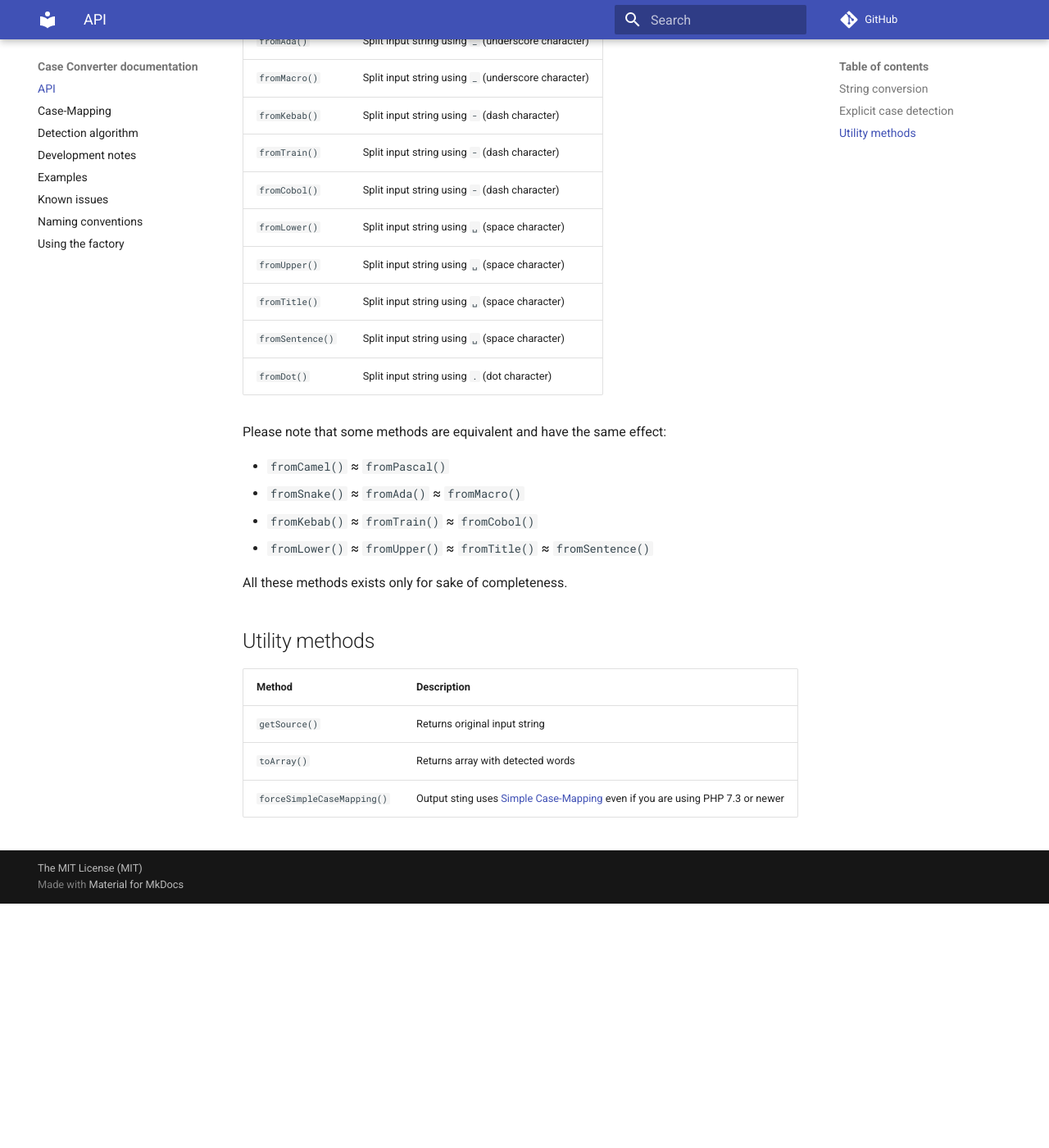
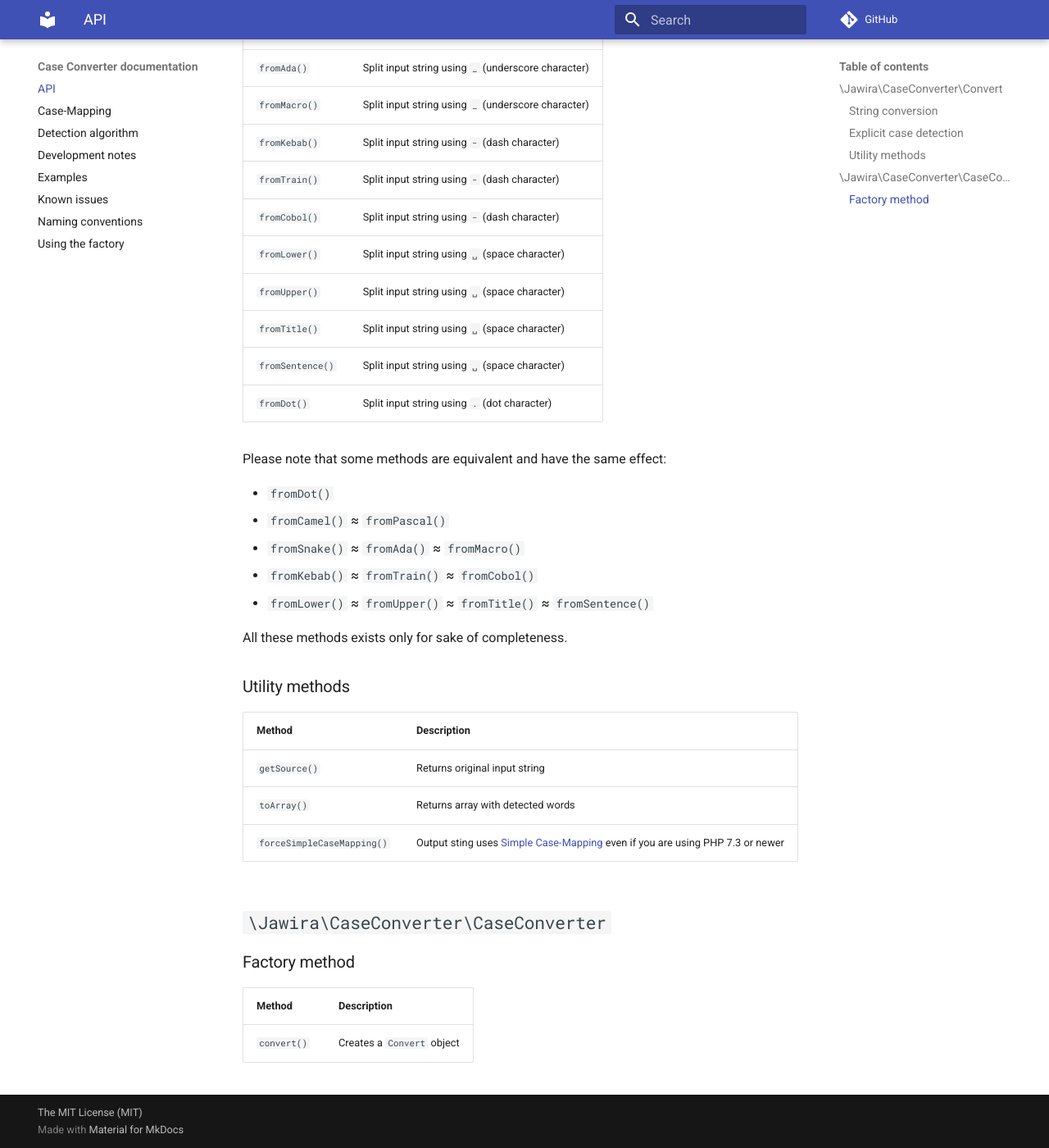
Before and after one commit to jawira/case-converter, an MkDocs documentation site: the page built from docs/api.md, in a window 1280 px wide and 1400 px high, scrolled down 1241 px. Shown: the whole window at 82% size. Built offline with MkDocs 1.6.1 and Material for MkDocs 9.7.7, drawn with Linux system fonts in a browser that asks for light colours; comment, search, counter and statistics services are not loaded; before the commit the page ends 2343 px from its top, so only the background shows below that; some of the changed text lies outside the part shown.

```diff
--- a/composer.json
+++ b/composer.json
@@ -1,7 +1,7 @@
 {
   "name": "jawira/case-converter",
   "type": "library",
-  "description": "Convert strings between 12 naming conventions: Snake case, Camel case, Pascal case, Kebab case, Ada case, Train case, Cobol case, Macro case, Upper case, Lower case, Sentence case, and Title case.",
+  "description": "Convert strings between 13 naming conventions: Snake case, Camel case, Pascal case, Kebab case, Ada case, Train case, Cobol case, Macro case, Upper case, Lower case, Sentence case, Title case and Dot notation.",
   "keywords": [
     "Ada case",
     "Camel case",
--- a/docs/api.md
+++ b/docs/api.md
@@ -1,10 +1,12 @@
 API
 ===
 
-List of `\Jawira\CaseConverter\Convert` public methods.
+List of public methods.
 
-String conversion
------------------
+`\Jawira\CaseConverter\Convert`
+-------------------------------
+
+### String conversion
 
 | Method          | Description                             |
 | --------------- | --------------------------------------- |
@@ -22,8 +24,7 @@ String conversion
 | `toSentence()`  | Return string in _Sentence case_ format |
 | `toDot()`       | Return string in _Dot notation_         |
 
-Explicit case detection
------------------------
+### Explicit case detection
 
 | Method            | Description                                         |
 | ----------------- | --------------------------------------------------- |
@@ -44,6 +45,7 @@ Explicit case detection
 
 Please note that some methods are equivalent and have the same effect:
 
+- `fromDot()`
 - `fromCamel()` ≈ `fromPascal()`
 - `fromSnake()` ≈ `fromAda()` ≈ `fromMacro()`
 - `fromKebab()` ≈ `fromTrain()` ≈ `fromCobol()`
@@ -51,8 +53,7 @@ Please note that some methods are equivalent and have the same effect:
 
 All these methods exists only for sake of completeness.
 
-Utility methods
----------------
+### Utility methods
 
 | Method                      | Description                       |
 | --------------------------- | --------------------------------- |
@@ -60,4 +61,15 @@ Utility methods
 | `toArray()`                 | Returns array with detected words |
 | `forceSimpleCaseMapping()`  | Output sting uses [Simple Case-Mapping] even if you are using PHP 7.3 or newer |
 
+
+`\Jawira\CaseConverter\CaseConverter`
+-------------------------------------
+
+### Factory method
+
+| Method        | Description                 |
+| ------------- | --------------------------- |
+| `convert()`   | Creates a `Convert` object  |
+
+
 [Simple Case-Mapping]: ./case-mapping.md
```
Also changed, not shown: README.md (+1 -0 lines), build.xml (+10 -10 lines), docs/dev.md (+11 -0 lines), 4 other files.
